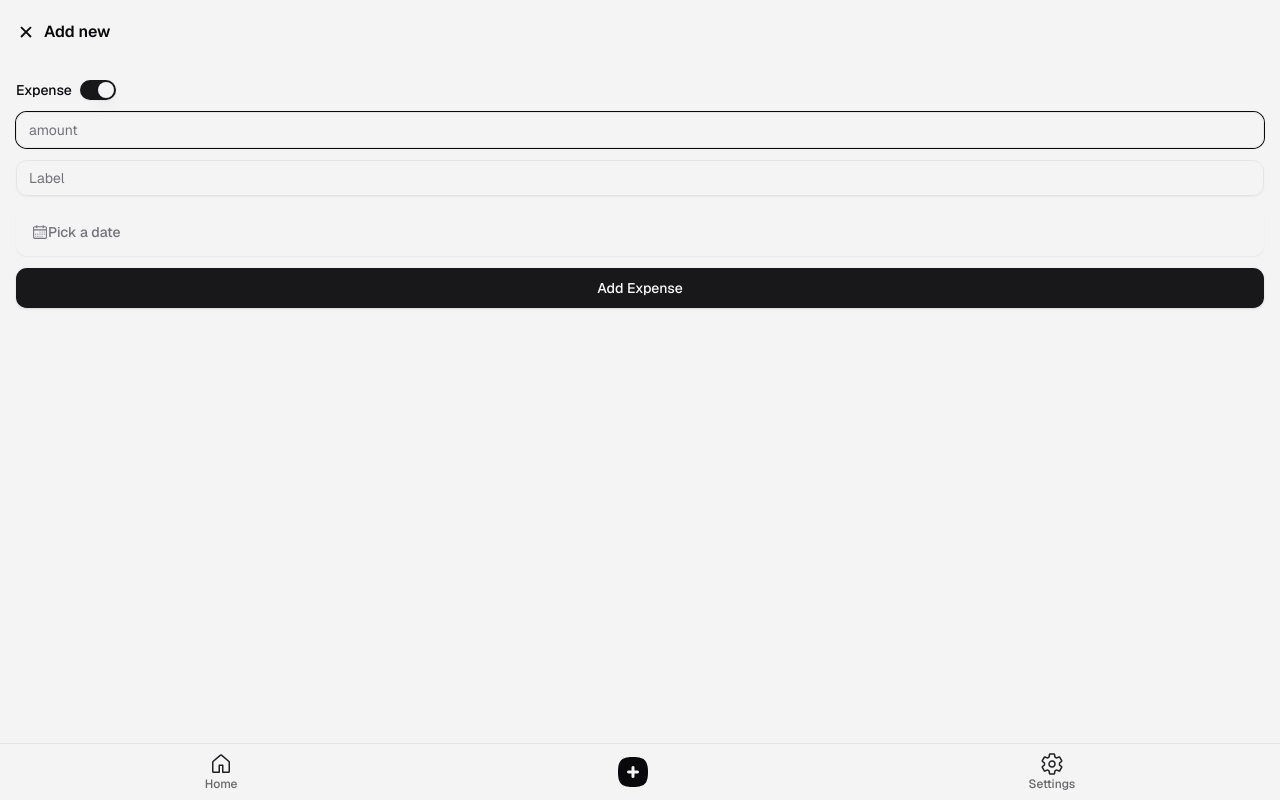
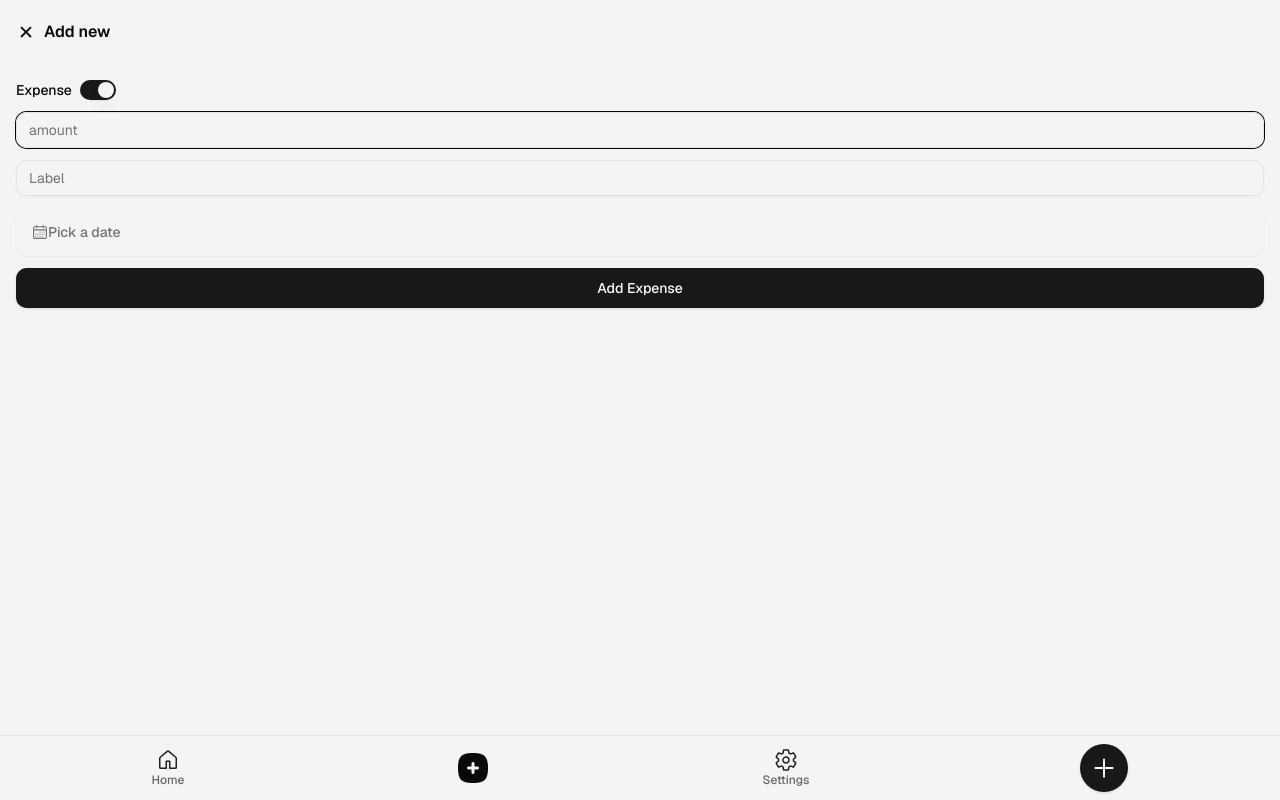
Before and after one commit to theKrishDas/extrack, a Next.js app: page /new in a window 1280 px wide. Built offline with nearby package versions, Linux system fonts and the light colour scheme.

Commit message:
Fix: Drawer z-index
Fix the issue where the Drawer was being rendered behind the navbar

```diff
--- a/app/test/NewTransactionDrawer.tsx
+++ b/app/test/NewTransactionDrawer.tsx
@@ -30,8 +30,7 @@ export default function NewTransactionDrawer() {
           </DrawerTrigger>
         </Button>
 
-        {/* NOTE: --- bottom nav has z-[999] --- */}
-        <DrawerContent className="z-[1000] rounded-t-3xl border-none p-5 pb-16 outline-none">
+        <DrawerContent className="rounded-t-3xl border-none p-5 pb-16 outline-none">
           <DrawerHeader>
             <DrawerTitle>Add New Transaction</DrawerTitle>
           </DrawerHeader>
--- a/components/navigation/BottomNavigation.tsx
+++ b/components/navigation/BottomNavigation.tsx
@@ -3,6 +3,7 @@ import { GoHome, GoHomeFill } from "react-icons/go";
 import { IoSettingsOutline, IoSettingsSharp } from "react-icons/io5";
 import { TbSquareRoundedPlus, TbSquareRoundedPlusFilled } from "react-icons/tb";
 import BottomNavLink from "./BottonNavLink";
+import NewTransactionDrawer from "@/app/test/NewTransactionDrawer";
 
 const navContent: BottomNavContentType[] = [
   {
@@ -29,11 +30,13 @@ const navContent: BottomNavContentType[] = [
 
 export default function BottomNavigation() {
   return (
-    <footer className="fixed bottom-0 left-0 z-[999] w-full border-t bg-background/80 backdrop-blur-md">
+    // NOTE: --- bottom navigation has z-index: 9 ---
+    <footer className="fixed bottom-0 left-0 isolate z-[9] w-full border-t bg-background/80 backdrop-blur-md">
       <nav className="container flex items-center justify-around py-2">
         {navContent.map((content) => (
           <BottomNavLink key={content.href} prop={content} />
         ))}
+        <NewTransactionDrawer />
       </nav>
     </footer>
   );
```
